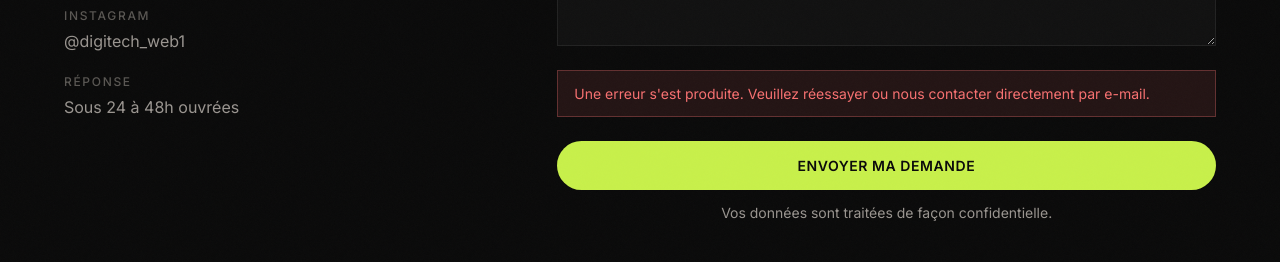
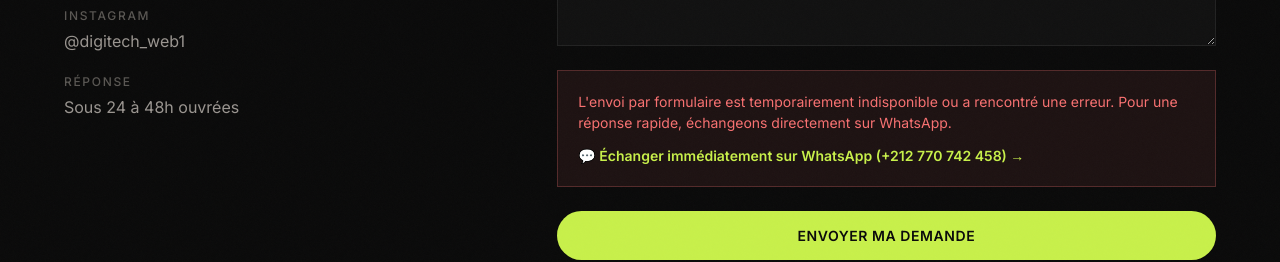
Before and after one commit to yembitsaimon2-byte/Digitechweb, a Next.js app: page /contact in a window 1280 px wide. Both pictures are taken after typing "Sample", "Sample", "name@example.com", "5551234", "Sample" into the empty fields and a click on the button "ENVOYER MA DEMANDE". Shown: the part 1292-1554 px from the top of the page. Built offline with nearby package versions, Linux system fonts and the light colour scheme; no server answers.

Commit message:
feat(contact): fiabilisation formulaire, suppression faux succes et bascule WhatsApp immediate en cas d'erreur

```diff
--- a/src/app/api/contact/route.ts
+++ b/src/app/api/contact/route.ts
@@ -43,14 +43,11 @@ export async function POST(request: Request) {
 
     if (!resend) {
       console.warn('⚠️ RESEND_API_KEY non configurée dans les variables d’environnement.');
-      // En l'absence de clé d'API (ex: dev local avant config Vercel), on valide la structure
       return NextResponse.json(
         {
-          success: true,
-          warning: 'API_KEY_MISSING',
-          message: 'Demande validée côté serveur (ajoutez RESEND_API_KEY sur Vercel pour la délivrabilité réelle).',
+          error: "Le service d'email n'est pas encore initialisé (clé RESEND_API_KEY manquante). Contactez-nous directement via WhatsApp au +212 770 742 458.",
         },
-        { status: 200 }
+        { status: 503 }
       );
     }
 
--- a/src/app/contact/page.tsx
+++ b/src/app/contact/page.tsx
@@ -338,21 +338,40 @@ export default function ContactPage() {
                     placeholder="Décrivez votre projet, vos objectifs et vos contraintes..."
                   />
 
-                  {/* Error global */}
+                  {/* Error global avec alternative WhatsApp directe */}
                   {status === 'error' && (
-                    <p
+                    <div
                       role="alert"
                       style={{
-                        color: '#F87171',
-                        fontSize: 'var(--text-small)',
-                        padding: '0.75rem 1rem',
-                        backgroundColor: 'rgba(248,113,113,0.1)',
+                        padding: '1.25rem',
+                        backgroundColor: 'rgba(248,113,113,0.08)',
                         borderRadius: 'var(--radius-md)',
-                        border: '1px solid rgba(248,113,113,0.3)',
+                        border: '1px solid rgba(248,113,113,0.25)',
+                        display: 'flex',
+                        flexDirection: 'column',
+                        gap: '0.75rem',
                       }}
                     >
-                      Une erreur s'est produite. Veuillez réessayer ou nous contacter directement par e-mail.
-                    </p>
+                      <p style={{ color: '#F87171', fontSize: 'var(--text-small)', margin: 0, lineHeight: 1.5 }}>
+                        L'envoi par formulaire est temporairement indisponible ou a rencontré une erreur. Pour une réponse rapide, échangeons directement sur WhatsApp.
+                      </p>
+                      <a
+                        href="https://wa.me/212770742458?text=Bonjour%20Digitech%20Web%2C%20je%20souhaite%20%C3%A9changer%20sur%20mon%20projet"
+                        target="_blank"
+                        rel="noopener noreferrer"
+                        style={{
+                          display: 'inline-flex',
+                          alignItems: 'center',
+                          gap: '0.5rem',
+                          color: 'var(--color-accent)',
+                          fontSize: 'var(--text-small)',
+                          fontWeight: 600,
+                          textDecoration: 'none',
+                        }}
+                      >
+                        <span>💬 Échanger immédiatement sur WhatsApp (+212 770 742 458) →</span>
+                      </a>
+                    </div>
                   )}
 
                   {/* Submit */}
```
